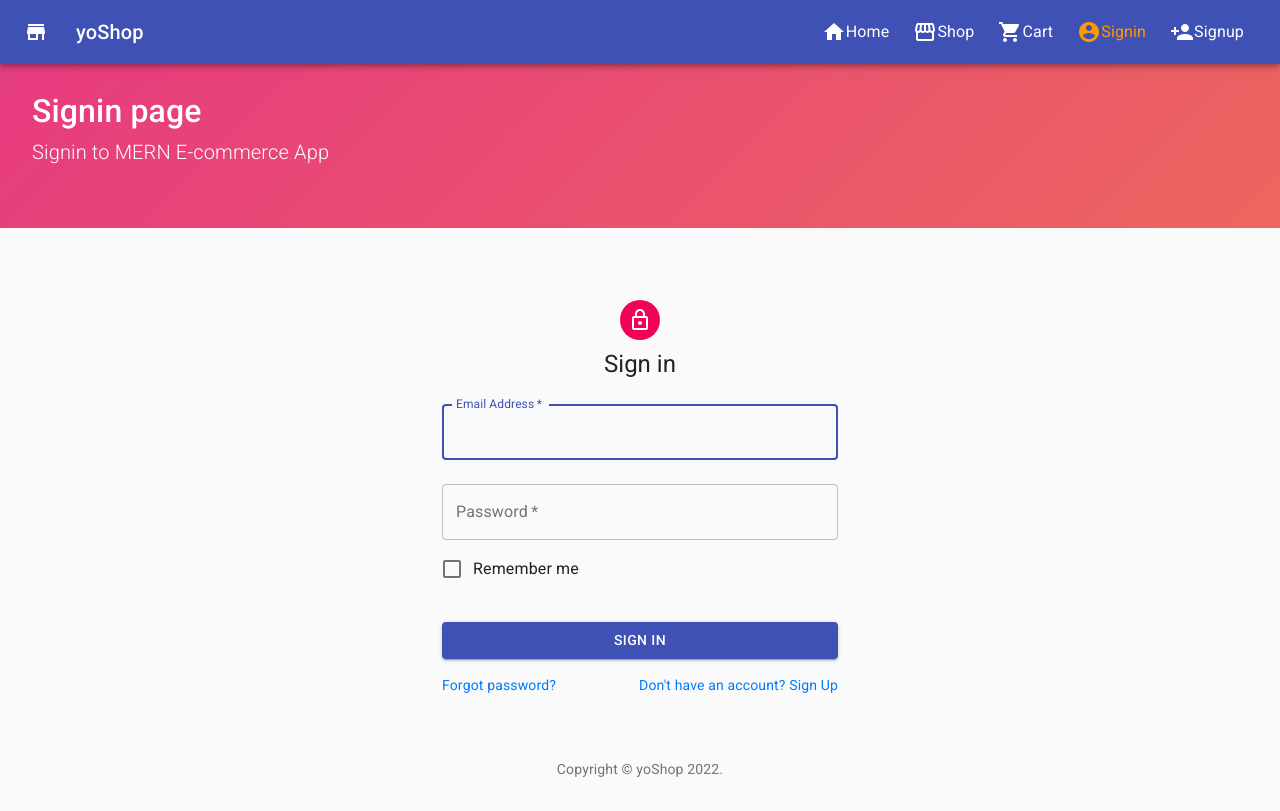
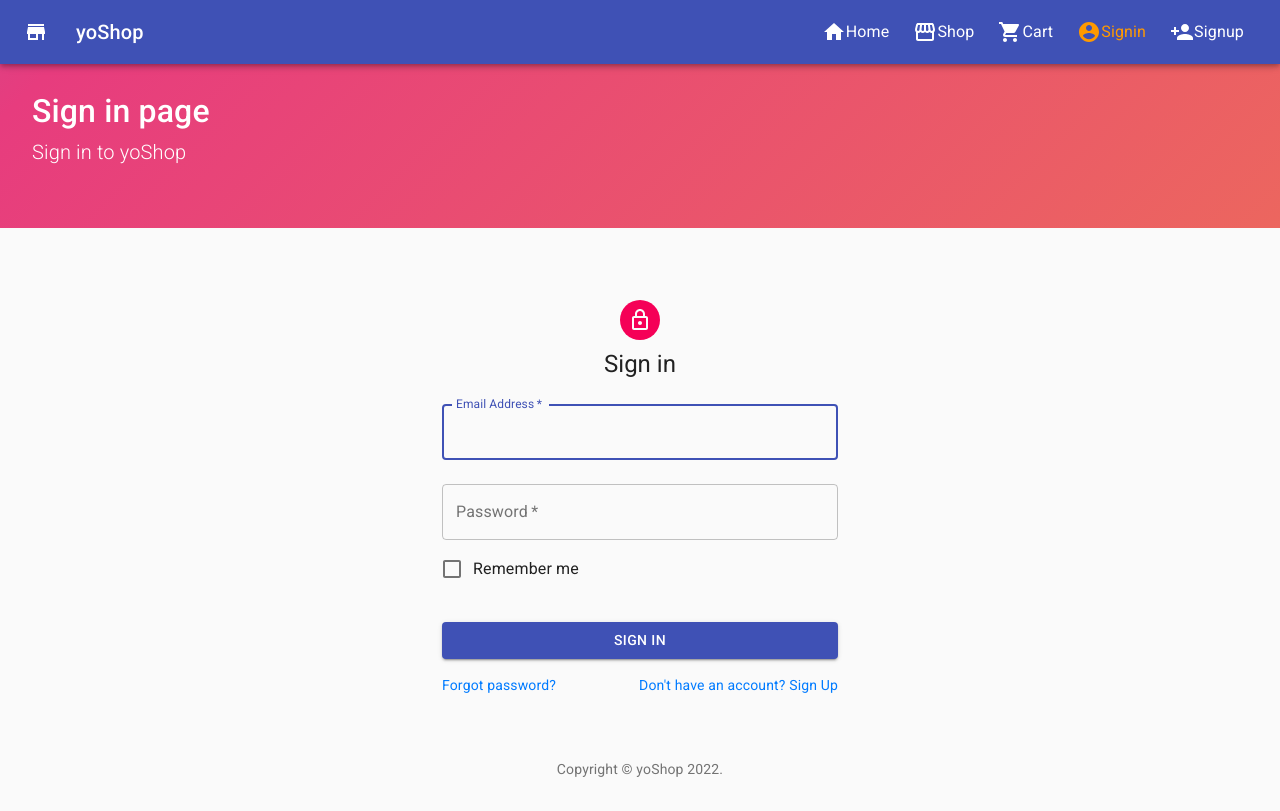
Before and after one commit to yoShop4711/yoShopv1, a React (Create React App) app in the folder client/: page /signin in a window 1280 px wide. Built offline with nearby package versions, Linux system fonts and the light colour scheme.

Commit message:
Update Signin.js

```diff
--- a/client/src/user/Signin.js
+++ b/client/src/user/Signin.js
@@ -176,8 +176,8 @@ export default function Signin() {
 
   return (
     <Layout
-      title='Signin page'
-      description='Signin to MERN E-commerce App'
+      title='Sign in page'
+      description='Sign in to yoShop'
       className='container col-md-8 offset-md-2'
     >
       {signInForm()}
```
